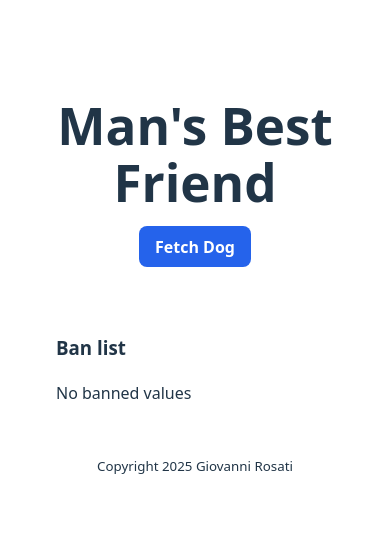
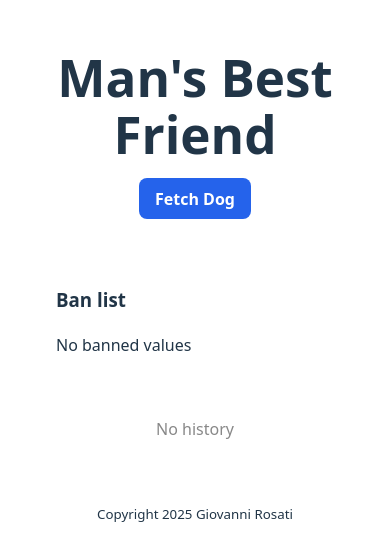
Before and after one commit to giorosati/cp_apiflash, a React (Vite) app: page / in a window 390 px wide. Shown: the part 152-712 px from the top of the page. Built offline with nearby package versions, Linux system fonts and the light colour scheme.

Commit message:
feat: add history heading to display previously viewed items in history column

```diff
--- a/src/App.css
+++ b/src/App.css
@@ -68,6 +68,12 @@
 /* History column */
 .history-column { display:none }
 .history-list { display:flex; flex-direction:column; gap:0.5rem; padding:0.25rem }
+.history-heading {
+  color: #fff;
+  font-size: 1rem;
+  margin: 0 0 0.5rem;
+  text-align: center;
+}
 .history-item {
   background: transparent;
   border: none;
@@ -206,6 +212,11 @@
   /* On small screens ensure ban list is full width below content */
   main { flex-direction: column; }
   .ban-list { order: 2; }
+  /* show history at the bottom (below ban list) but above footer */
+  .history-column { display: block; width: 100%; order: 3; }
+  .history-list { flex-direction: row; flex-wrap: wrap; justify-content: center; gap: 0.5rem }
+  .history-item { width: 120px; margin: 0.25rem; }
+  .history-item img { width: 120px; height: 80px }
 }
 
 /* Footer spacing */
--- a/src/App.jsx
+++ b/src/App.jsx
@@ -103,6 +103,7 @@
 
       <main>
         <aside className="history-column" aria-label="History">
+          <h2 className="history-heading">Previously Viewed</h2>
           <div className="history-list">
             {history.length === 0 && <div className="history-empty">No history</div>}
             {history.map((h, i) => (
```
